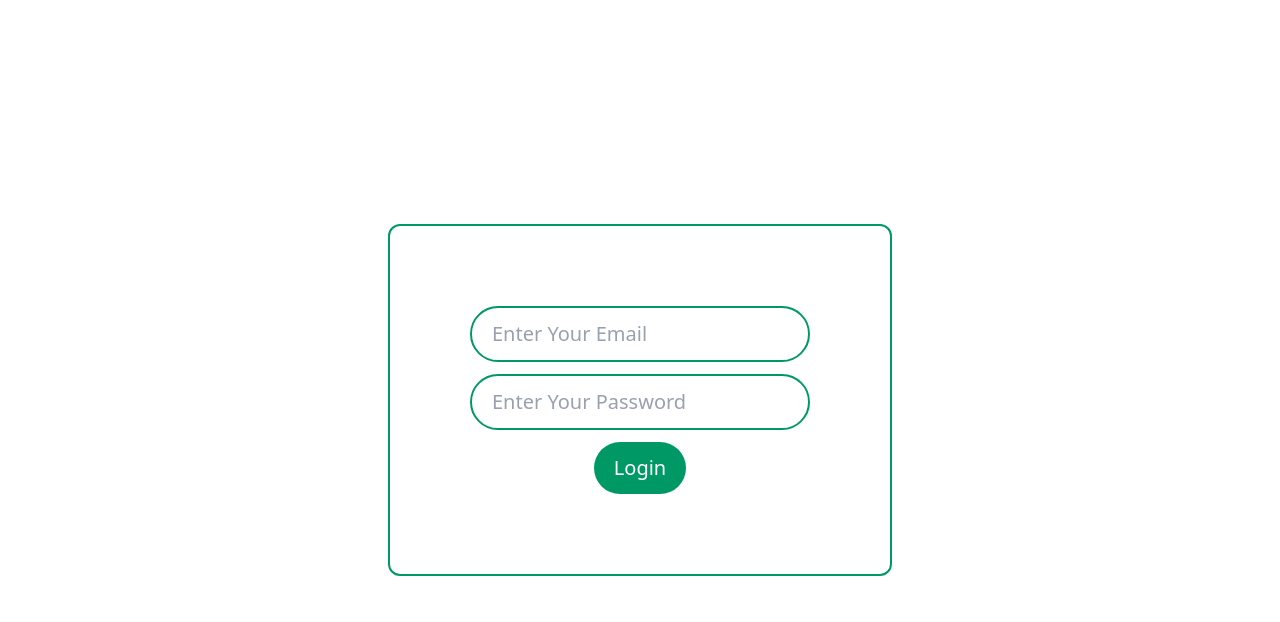
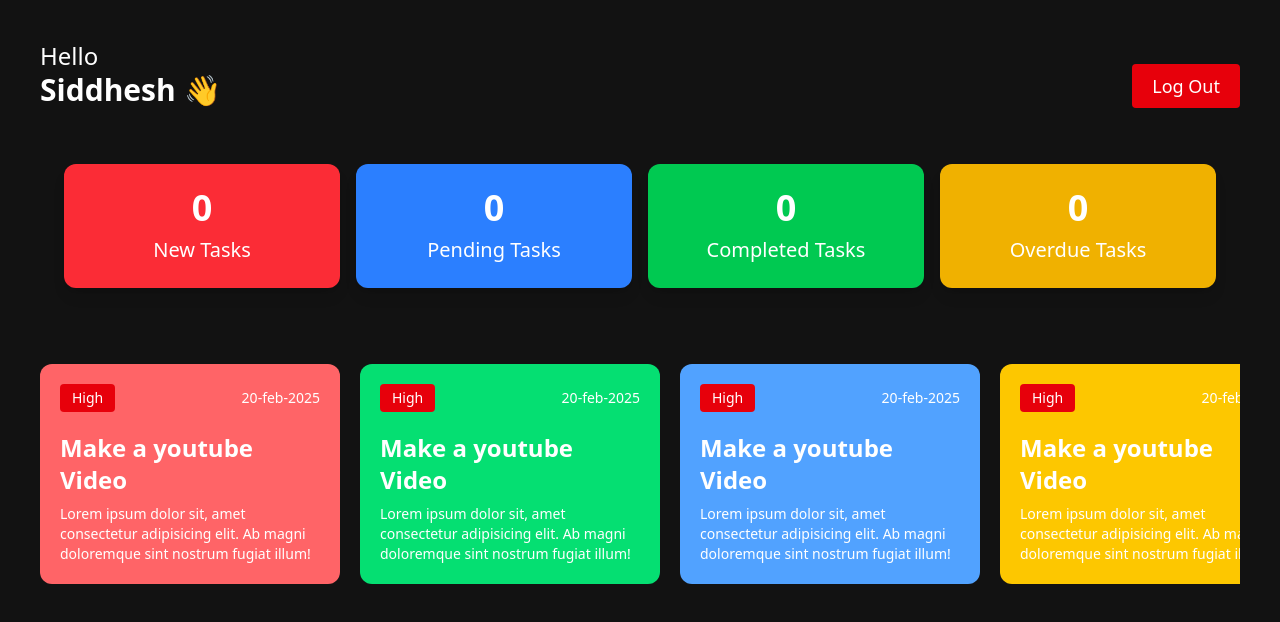
Before and after one commit to Xsidz/Employee-Management-System-, a React (Vite) app: page / in a window 1280 px wide. Shown: the top 622 px of the page. Built offline with nearby package versions, Linux system fonts and the light colour scheme.

Commit message:
Employee-dashboard

```diff
--- a/src/App.jsx
+++ b/src/App.jsx
@@ -1,11 +1,13 @@
 import React from 'react'
+import EmployeeDashboard from "./components/Dashboard/EmployeeDashboard"
 import Login from './components/Auth/Login'
 
 const App = () => {
   return (
    <>
 
-   <Login/>
+   {/* <Login/> */}
+   <EmployeeDashboard/>
 
    </>
   )
--- /dev/null
+++ b/src/TaskList/TaskList.jsx
@@ -0,0 +1,62 @@
+import React from 'react'
+
+const TaskList = () => {
+  return (
+    <div id='tasklist' className=" overflow-x-auto mt-10 h-[55%] py-5 w-full flex items-center justify-start gap-5 flex-nowrap  ">
+        <div className="h-full bg-red-400 w-[300px] rounded-xl p-5  flex-shrink-0">
+            <div className='flex justify-between  items-center'>
+                <h3 className='bg-red-600 text-sm px-3 py-1 rounded'>High</h3>
+                <h4 className='text-sm'>20-feb-2025</h4>
+            </div>
+            <h2 className='mt-5 text-2xl font-bold'>
+                Make a youtube Video
+            </h2>
+             <p className="text-sm mt-2">
+                Lorem ipsum dolor sit, amet consectetur adipisicing elit. Ab magni doloremque sint nostrum fugiat illum!
+             </p>
+        </div>
+
+        <div className="h-full bg-green-400 w-[300px] rounded-xl p-5  flex-shrink-0">
+            <div className='flex justify-between  items-center'>
+                <h3 className='bg-red-600 text-sm px-3 py-1 rounded'>High</h3>
+                <h4 className='text-sm'>20-feb-2025</h4>
+            </div>
+            <h2 className='mt-5 text-2xl font-bold'>
+                Make a youtube Video
+            </h2>
+             <p className="text-sm mt-2">
+                Lorem ipsum dolor sit, amet consectetur adipisicing elit. Ab magni doloremque sint nostrum fugiat illum!
+             </p>
+        </div>
+
+        <div className="h-full bg-blue-400 w-[300px] rounded-xl p-5  flex-shrink-0">
+            <div className='flex justify-between  items-center'>
+                <h3 className='bg-red-600 text-sm px-3 py-1 rounded'>High</h3>
+                <h4 className='text-sm'>20-feb-2025</h4>
+            </div>
+            <h2 className='mt-5 text-2xl font-bold'>
+                Make a youtube Video
+            </h2>
+             <p className="text-sm mt-2">
+                Lorem ipsum dolor sit, amet consectetur adipisicing elit. Ab magni doloremque sint nostrum fugiat illum!
+             </p>
+        </div>
+
+        <div className="h-full bg-yellow-400 w-[300px] rounded-xl p-5  flex-shrink-0">
+            <div className='flex justify-between  items-center'>
+                <h3 className='bg-red-600 text-sm px-3 py-1 rounded'>High</h3>
+                <h4 className='text-sm'>20-feb-2025</h4>
+            </div>
+            <h2 className='mt-5 text-2xl font-bold'>
+                Make a youtube Video
+            </h2>
+             <p className="text-sm mt-2">
+                Lorem ipsum dolor sit, amet consectetur adipisicing elit. Ab magni doloremque sint nostrum fugiat illum!
+             </p>
+        </div>
+
+      </div>
+  )
+}
+
+export default TaskList
--- a/src/components/Auth/Login.jsx
+++ b/src/components/Auth/Login.jsx
@@ -14,7 +14,7 @@ const Login = () => {
 
   return (
     <div className="flex h-screen w-screen items-center justify-center">
-      <div className="border-2 rounded-xl border-emerald-600 p-20">
+      <div className="border-2 rounded-xl border-emerald-600 p-20 md:w-1/3 w-4/5">
         <form className="flex flex-col items-center justify-center">
           <input
             value={email}
--- a/src/components/Dashboard/EmployeeDashboard.jsx
+++ b/src/components/Dashboard/EmployeeDashboard.jsx
@@ -1,8 +1,17 @@
 import React from 'react'
+import Header from '../other/Header'
+import TaskListCount from '../other/TaskListCount'
+import TaskList from '../../TaskList/TaskList'
 
 const EmployeeDashboard = () => {
   return (
-    <div>EmployeeDashboard</div>
+    <>
+    <div className='p-10 bg-[#1C1C1C1C]'>
+      <Header/>
+      <TaskListCount/>
+      <TaskList/>
+    </div>
+    </>
   )
 }
 
--- /dev/null
+++ b/src/components/other/Header.jsx
@@ -0,0 +1,15 @@
+import React from "react";
+
+const Header = () => {
+  return (
+    <div className="flex items-end justify-between">
+      <h1 className="text-2xl font-medium">
+        Hello <br />
+        <span className="text-3xl font-semibold">Siddhesh 👋</span>
+      </h1>
+      <button className="bg-red-600 text-white px-5 py-2 rounded-sm text-lg font-medium">Log Out</button>
+    </div>
+  );
+};
+
+export default Header;
--- /dev/null
+++ b/src/components/other/TaskListCount.jsx
@@ -0,0 +1,33 @@
+import React from "react";
+
+const TaskListCount = () => {
+  return (
+    <div className="flex flex-wrap justify-center gap-4 mt-10 p-4">
+      {/* New Task Card */}
+      <div className="bg-red-500 text-white p-6 rounded-xl w-full sm:w-[calc(50%-1rem)] lg:w-[calc(25%-1rem)] shadow-lg flex flex-col items-center text-center">
+        <h2 className="text-4xl font-bold mb-2">0</h2>
+        <h3 className="text-xl font-medium">New Tasks</h3>
+      </div>
+
+      {/* Pending Task Card */}
+      <div className="bg-blue-500 text-white p-6 rounded-xl w-full sm:w-[calc(50%-1rem)] lg:w-[calc(25%-1rem)] shadow-lg flex flex-col items-center text-center">
+        <h2 className="text-4xl font-bold mb-2">0</h2>
+        <h3 className="text-xl font-medium">Pending Tasks</h3>
+      </div>
+
+      {/* Completed Task Card */}
+      <div className="bg-green-500 text-white p-6 rounded-xl w-full sm:w-[calc(50%-1rem)] lg:w-[calc(25%-1rem)] shadow-lg flex flex-col items-center text-center">
+        <h2 className="text-4xl font-bold mb-2">0</h2>
+        <h3 className="text-xl font-medium">Completed Tasks</h3>
+      </div>
+
+      {/* Overdue Task Card */}
+      <div className="bg-yellow-500 text-white p-6 rounded-xl w-full sm:w-[calc(50%-1rem)] lg:w-[calc(25%-1rem)] shadow-lg flex flex-col items-center text-center">
+        <h2 className="text-4xl font-bold mb-2">0</h2>
+        <h3 className="text-xl font-medium">Overdue Tasks</h3>
+      </div>
+    </div>
+  );
+};
+
+export default TaskListCount;
--- a/src/index.css
+++ b/src/index.css
@@ -1 +1,13 @@
 @import "tailwindcss";
+
+
+*{
+    color : #ffff;
+}
+
+body{
+    background-color: #111;
+}
+#tasklist::-webkit-scrollbar{
+ display: none;
+}
```
